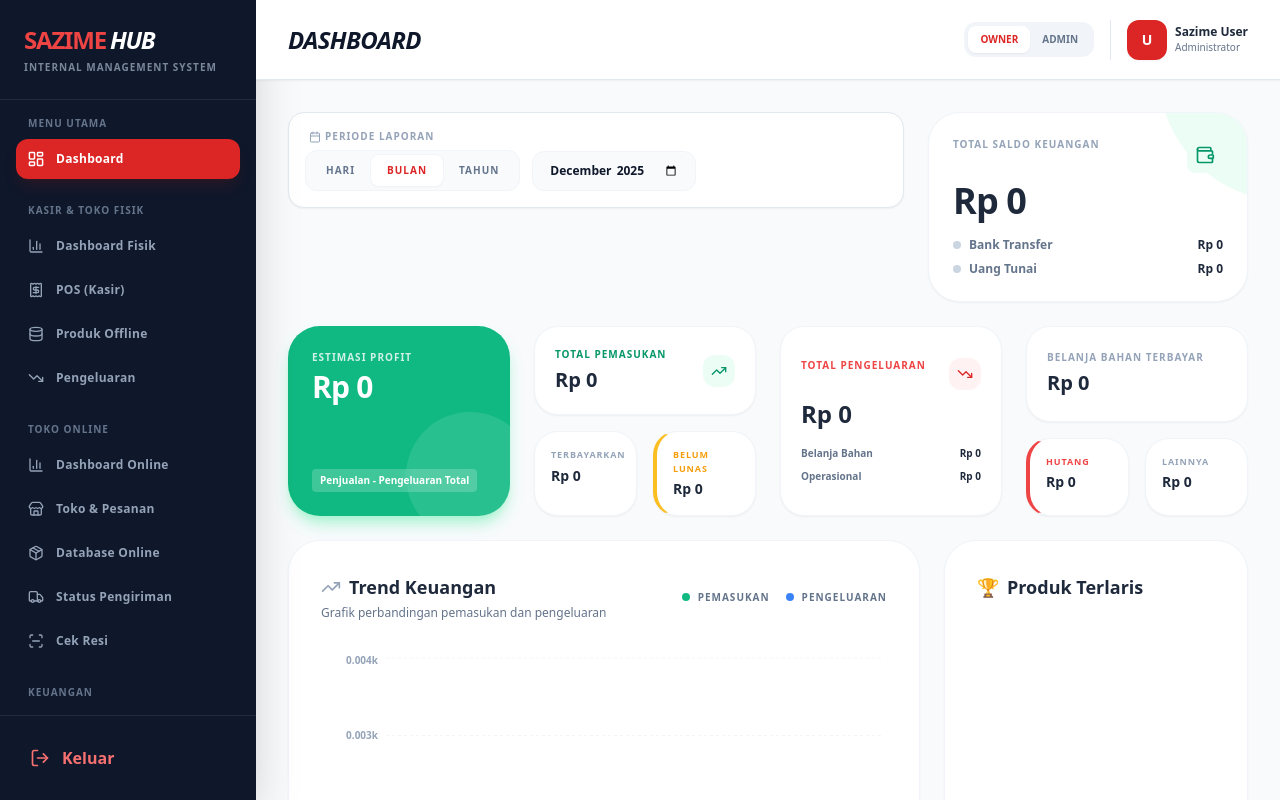
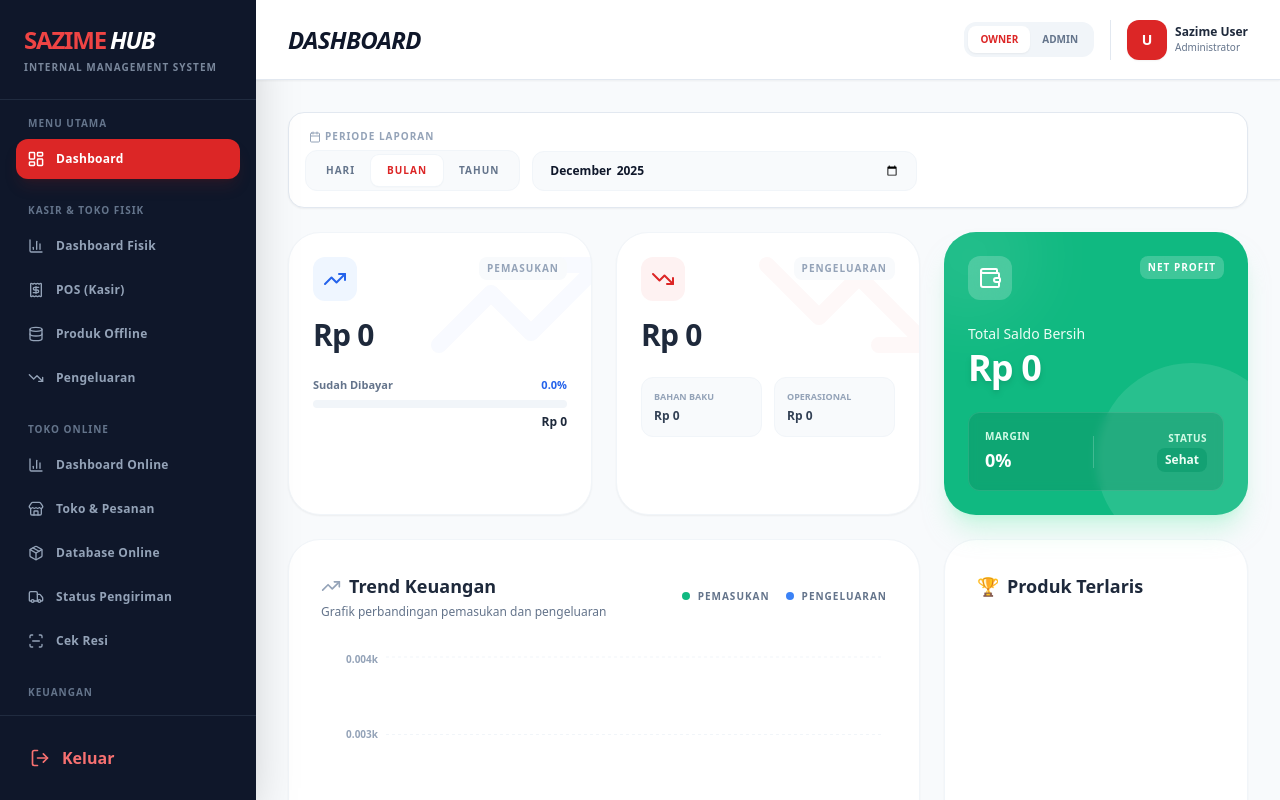
Before and after one commit to khoirulanam20/sazime, a React (Vite) app: page / in a window 1280 px wide. Shown: the top 800 px of the page. Built offline with nearby package versions, Linux system fonts and the light colour scheme.

Commit message:
refactor: Redesign dashboard layout to incorporate donut charts for income and expense breakdowns.

```diff
--- a/src/App.jsx
+++ b/src/App.jsx
@@ -2529,113 +2529,129 @@ const App = () => {
   // --- CONTENT PAGES ---
 
   /* Shared Dashboard Layout Component */
-  const DashboardLayout = ({ title, totalIncome, totalExpense, totalProfit, chartData, topProducts, filterBar }) => (
+  const DashboardLayout = ({ title, totalIncome, totalExpense, totalProfit, incomePaid, incomeUnpaid, chartData, topProducts, filterBar }) => {
+    // Default values if not provided
+    const paid = incomePaid !== undefined ? incomePaid : totalIncome * 0.9;
+    const unpaid = incomeUnpaid !== undefined ? incomeUnpaid : totalIncome * 0.1;
+    // Calculate percentages for visualization
+    const paidPercent = totalIncome > 0 ? (paid / totalIncome) * 100 : 0;
+
+    // Estimates for breakdown (can be replaced with real props later)
+    const expenseMaterial = totalExpense * 0.7;
+    const expenseOps = totalExpense * 0.3;
+
+    return (
       <div className="space-y-6 animate-in fade-in duration-500 font-sans">
-      {/* Top Section: Filter & Total Balance */}
-      <div className="flex flex-col xl:flex-row gap-6">
-        <div className="flex-1">
+        {/* Top Section: Filter Bar */}
+        <div className="w-full">
           {filterBar}
         </div>
-        <div className="xl:w-1/3 bg-white p-6 rounded-[2rem] border border-slate-100 shadow-sm flex flex-col justify-center relative overflow-hidden group">
-          <div className="absolute right-0 top-0 w-32 h-32 bg-emerald-50 rounded-bl-full -mr-10 -mt-10 transition-transform group-hover:scale-110"></div>
+
+        {/* Hero Stats Grid */}
+        <div className="grid grid-cols-1 md:grid-cols-3 gap-6">
+
+          {/* Income Card */}
+          <div className="bg-white p-6 rounded-[2rem] border border-slate-100 shadow-sm relative overflow-hidden group hover:shadow-lg transition-all duration-300">
+            <div className="absolute -right-6 -top-6 opacity-[0.03] group-hover:opacity-[0.08] transition-opacity">
+              <TrendingUp className="w-48 h-48 text-blue-600" />
+            </div>
             <div className="relative z-10">
-            <div className="flex justify-between items-start mb-2">
-              <p className="text-[10px] font-black text-slate-400 uppercase tracking-widest">Total Saldo Keuangan</p>
-              <div className="p-2 bg-emerald-50 rounded-lg text-emerald-600">
-                <Wallet className="w-5 h-5" />
-              </div>
-            </div>
-            <h2 className="text-3xl sm:text-4xl font-black text-slate-800 tracking-tight mb-4">
-              Rp {(totalIncome - totalExpense).toLocaleString()}
-            </h2>
-            <div className="space-y-2">
-              <div className="flex justify-between items-center text-xs font-bold text-slate-500">
-                <span className="flex items-center gap-2"><div className="w-2 h-2 rounded-full bg-slate-300"></div> Bank Transfer</span>
-                <span className="text-slate-800">Rp {(totalIncome * 0.8).toLocaleString(undefined, { maximumFractionDigits: 0 })}</span>
-              </div>
-              <div className="flex justify-between items-center text-xs font-bold text-slate-500">
-                <span className="flex items-center gap-2"><div className="w-2 h-2 rounded-full bg-slate-300"></div> Uang Tunai</span>
-                <span className="text-slate-800">Rp {(totalIncome * 0.2).toLocaleString(undefined, { maximumFractionDigits: 0 })}</span>
-              </div>
-            </div>
-          </div>
-        </div>
-      </div>
-
-      {/* Stats Grid */}
-      <div className="grid grid-cols-1 md:grid-cols-2 xl:grid-cols-4 gap-6">
-        {/* Profit Card (Green) */}
-        <div className="bg-[#10b981] p-6 rounded-[2rem] shadow-lg shadow-emerald-200 text-white relative overflow-hidden group">
-          <div className="absolute -right-6 -bottom-6 w-32 h-32 bg-white/10 rounded-full group-hover:scale-125 transition-transform duration-500"></div>
+              <div className="flex justify-between items-start mb-4">
+                <div className="p-2.5 bg-blue-50 rounded-xl text-blue-600">
+                  <TrendingUp className="w-6 h-6" />
+                </div>
+                <span className="text-[10px] font-black text-slate-400 uppercase tracking-widest bg-slate-50 px-2 py-1 rounded-lg">Pemasukan</span>
+              </div>
+
+              <h3 className="text-3xl font-black text-slate-800 tracking-tight mb-6">
+                Rp {totalIncome.toLocaleString()}
+              </h3>
+
+              <div className="space-y-4">
+                <div>
+                  <div className="flex justify-between text-[11px] font-bold text-slate-500 mb-1.5">
+                    <span>Sudah Dibayar</span>
+                    <span className="text-blue-600">{paidPercent.toFixed(1)}%</span>
+                  </div>
+                  <div className="w-full h-2 bg-slate-100 rounded-full overflow-hidden">
+                    <div
+                      className="h-full bg-blue-500 rounded-full transition-all duration-1000"
+                      style={{ width: `${paidPercent}%` }}
+                    ></div>
+                  </div>
+                  <p className="text-right text-xs font-bold text-slate-800 mt-1.5">Rp {paid.toLocaleString(undefined, { maximumFractionDigits: 0 })}</p>
+                </div>
+
+                {unpaid > 0 && (
+                  <div className="flex justify-between items-center bg-amber-50 p-3 rounded-xl border border-amber-100">
+                    <span className="text-[10px] font-black text-amber-600 uppercase tracking-wider">Belum Lunas</span>
+                    <span className="text-sm font-black text-amber-700">Rp {unpaid.toLocaleString(undefined, { maximumFractionDigits: 0 })}</span>
+                  </div>
+                )}
+              </div>
+            </div>
+          </div>
+
+          {/* Expense Card */}
+          <div className="bg-white p-6 rounded-[2rem] border border-slate-100 shadow-sm relative overflow-hidden group hover:shadow-lg transition-all duration-300">
+            <div className="absolute -right-6 -top-6 opacity-[0.03] group-hover:opacity-[0.08] transition-opacity">
+              <TrendingDown className="w-48 h-48 text-red-600" />
+            </div>
+            <div className="relative z-10">
+              <div className="flex justify-between items-start mb-4">
+                <div className="p-2.5 bg-red-50 rounded-xl text-red-600">
+                  <TrendingDown className="w-6 h-6" />
+                </div>
+                <span className="text-[10px] font-black text-slate-400 uppercase tracking-widest bg-slate-50 px-2 py-1 rounded-lg">Pengeluaran</span>
+              </div>
+
+              <h3 className="text-3xl font-black text-slate-800 tracking-tight mb-6">
+                Rp {totalExpense.toLocaleString()}
+              </h3>
+
+              <div className="grid grid-cols-2 gap-3">
+                <div className="p-3 bg-slate-50 rounded-xl border border-slate-100">
+                  <p className="text-[9px] font-black text-slate-400 uppercase mb-1">Bahan Baku</p>
+                  <p className="text-xs font-black text-slate-700">Rp {expenseMaterial.toLocaleString(undefined, { maximumFractionDigits: 0 })}</p>
+                </div>
+                <div className="p-3 bg-slate-50 rounded-xl border border-slate-100">
+                  <p className="text-[9px] font-black text-slate-400 uppercase mb-1">Operasional</p>
+                  <p className="text-xs font-black text-slate-700">Rp {expenseOps.toLocaleString(undefined, { maximumFractionDigits: 0 })}</p>
+                </div>
+              </div>
+            </div>
+          </div>
+
+          {/* Profit Card */}
+          <div className="bg-[#10b981] p-6 rounded-[2rem] shadow-xl shadow-emerald-200/50 text-white relative overflow-hidden group hover:scale-[1.02] transition-transform duration-300">
+            <div className="absolute -right-10 -bottom-10 w-48 h-48 bg-white/10 rounded-full group-hover:scale-110 transition-transform duration-500"></div>
+            <div className="absolute -left-10 -top-10 w-32 h-32 bg-white/10 rounded-full blur-2xl"></div>
+
             <div className="relative z-10 h-full flex flex-col justify-between">
+              <div className="flex justify-between items-start">
+                <div className="p-2.5 bg-white/20 rounded-xl backdrop-blur-md">
+                  <Wallet className="w-6 h-6 text-white" />
+                </div>
+                <span className="text-[10px] font-black bg-white/20 px-2 py-1 rounded-lg uppercase tracking-widest backdrop-blur-md">Net Profit</span>
+              </div>
+
+              <div className="my-6">
+                <p className="text-sm font-medium text-emerald-50 mb-1">Total Saldo Bersih</p>
+                <h3 className="text-4xl font-black tracking-tight text-white drop-shadow-md">
+                  Rp {totalProfit.toLocaleString()}
+                </h3>
+              </div>
+
+              <div className="mt-auto bg-black/10 rounded-xl p-4 backdrop-blur-sm border border-white/10 flex items-center justify-between">
                 <div>
-              <p className="text-[10px] font-black uppercase tracking-widest opacity-80 mb-1">Estimasi Profit</p>
-              <h3 className="text-2xl sm:text-3xl font-black tracking-tight">Rp {(totalIncome - totalExpense).toLocaleString()}</h3>
-            </div>
-            <div className="mt-4 flex items-center gap-2">
-              <span className="text-[10px] font-bold bg-white/20 px-2 py-1 rounded backdrop-blur-sm"> Penjualan - Pengeluaran Total</span>
-            </div>
-          </div>
-        </div>
-
-        {/* Income Details */}
-        <div className="space-y-4">
-          <div className="bg-white p-5 rounded-[1.5rem] border border-slate-100 shadow-sm flex items-center justify-between group hover:border-emerald-200 transition-colors">
-            <div>
-              <p className="text-[10px] font-black text-emerald-600 uppercase tracking-widest mb-1">Total Pemasukan</p>
-              <h3 className="text-xl font-black text-slate-800">Rp {totalIncome.toLocaleString()}</h3>
-            </div>
-            <div className="p-2 bg-emerald-50 rounded-xl text-emerald-600 group-hover:scale-110 transition-transform">
-              <TrendingUp className="w-4 h-4" />
-            </div>
-          </div>
-          <div className="grid grid-cols-2 gap-4">
-            <div className="bg-white p-4 rounded-[1.5rem] border border-slate-100 shadow-sm">
-              <p className="text-[9px] font-black text-slate-400 uppercase tracking-widest mb-1">Terbayarkan</p>
-              <h3 className="text-sm font-black text-slate-800">Rp {(totalIncome * 0.9).toLocaleString(undefined, { maximumFractionDigits: 0 })}</h3>
-            </div>
-            <div className="bg-white p-4 rounded-[1.5rem] border border-slate-100 shadow-sm border-l-4 border-l-amber-400">
-              <p className="text-[9px] font-black text-amber-500 uppercase tracking-widest mb-1">Belum Lunas</p>
-              <h3 className="text-sm font-black text-slate-800">Rp {(totalIncome * 0.1).toLocaleString(undefined, { maximumFractionDigits: 0 })}</h3>
-            </div>
-          </div>
-        </div>
-
-        {/* Expense Card */}
-        <div className="bg-white p-5 rounded-[1.5rem] border border-slate-100 shadow-sm flex flex-col justify-center group hover:border-red-200 transition-colors">
-          <div className="flex justify-between items-start mb-2">
-            <p className="text-[10px] font-black text-red-500 uppercase tracking-widest">Total Pengeluaran</p>
-            <div className="p-2 bg-red-50 rounded-xl text-red-600 group-hover:scale-110 transition-transform">
-              <TrendingDown className="w-4 h-4" />
-            </div>
-          </div>
-          <h3 className="text-2xl font-black text-slate-800 mb-4">Rp {totalExpense.toLocaleString()}</h3>
-          <div className="space-y-2">
-            <div className="flex justify-between items-center text-[10px] font-bold text-slate-500">
-              <span>Belanja Bahan</span>
-              <span className="text-slate-800">Rp {(totalExpense * 0.7).toLocaleString(undefined, { maximumFractionDigits: 0 })}</span>
-            </div>
-            <div className="flex justify-between items-center text-[10px] font-bold text-slate-500">
-              <span>Operasional</span>
-              <span className="text-slate-800">Rp {(totalExpense * 0.3).toLocaleString(undefined, { maximumFractionDigits: 0 })}</span>
-            </div>
-          </div>
-        </div>
-
-        {/* Operasional Detail */}
-        <div className="grid grid-cols-1 gap-4">
-          <div className="bg-white p-5 rounded-[1.5rem] border border-slate-100 shadow-sm flex flex-col justify-center">
-            <p className="text-[10px] font-black text-slate-400 uppercase tracking-widest mb-1">Belanja Bahan Terbayar</p>
-            <h3 className="text-xl font-black text-slate-800">Rp {(totalExpense * 0.7).toLocaleString(undefined, { maximumFractionDigits: 0 })}</h3>
-          </div>
-          <div className="grid grid-cols-2 gap-4">
-            <div className="bg-white p-4 rounded-[1.5rem] border border-slate-100 shadow-sm border-l-4 border-l-red-500">
-              <p className="text-[9px] font-black text-red-500 uppercase tracking-widest mb-1">Hutang</p>
-              <h3 className="text-sm font-black text-slate-800">Rp 0</h3>
-            </div>
-            <div className="bg-white p-4 rounded-[1.5rem] border border-slate-100 shadow-sm">
-              <p className="text-[9px] font-black text-slate-400 uppercase tracking-widest mb-1">Lainnya</p>
-              <h3 className="text-sm font-black text-slate-800">Rp {(totalExpense * 0.1).toLocaleString(undefined, { maximumFractionDigits: 0 })}</h3>
+                  <p className="text-[10px] font-bold text-emerald-100 uppercase tracking-wider mb-0.5">Margin</p>
+                  <p className="text-lg font-black text-white">{totalIncome > 0 ? ((totalProfit / totalIncome) * 100).toFixed(1) : 0}%</p>
+                </div>
+                <div className="h-8 w-[1px] bg-white/20"></div>
+                <div className="text-right">
+                  <p className="text-[10px] font-bold text-emerald-100 uppercase tracking-wider mb-0.5">Status</p>
+                  <p className="text-xs font-black text-emerald-50 bg-emerald-600/50 px-2 py-1 rounded-lg">Sehat</p>
+                </div>
               </div>
             </div>
           </div>
@@ -2716,6 +2732,7 @@ const App = () => {
         </div>
       </div>
     );
+  };
 
   const getChartLabels = () => {
     if (dateFilterMode === 'day') return Array.from({ length: 24 }, (_, i) => `${String(i).padStart(2, '0')}:00`);
@@ -2811,6 +2828,8 @@ const App = () => {
         totalIncome={totalIncome}
         totalExpense={totalExpense}
         totalProfit={totalIncome - totalExpense}
+        incomePaid={totalIncome} // Assuming offline is immediate cash
+        incomeUnpaid={0}
         chartData={chartData}
         topProducts={topProducts}
         filterBar={
@@ -2828,9 +2847,23 @@ const App = () => {
   };
 
   const DashboardOnline = () => {
-    const totalIncome = useMemo(() => filteredOrders.reduce((sum, o) => sum + (o.totalBayar || 0), 0), [filteredOrders]);
-    // Online Expense assumed to be difference between Total Bayar (Gross) and Setoran (Net)
-    const totalExpense = useMemo(() => filteredOrders.reduce((sum, o) => sum + ((o.totalBayar || 0) - (o.setoran || 0)), 0), [filteredOrders]);
+    const totalOmzet = useMemo(() => filteredOrders.reduce((sum, o) => sum + (o.totalBayar || 0), 0), [filteredOrders]);
+
+    // Calculate global setoran (Net) based on logic consistent with store summary (respects globalProductPrices if set)
+    // We re-use logic similar to perStoreSummary for consistency
+    const { totalSetoran, totalSudahBayar } = useMemo(() => {
+      let setoran = 0;
+      let dibayar = 0;
+      filteredOrders.forEach(o => {
+        const setoranVal = globalProductPrices[o.produk] !== undefined ? globalProductPrices[o.produk] : (o.setoran || 0);
+        setoran += setoranVal;
+        dibayar += (o.sudahDibayar || 0);
+      });
+      return { totalSetoran: setoran, totalSudahBayar: dibayar };
+    }, [filteredOrders, globalProductPrices]);
+
+    const totalFees = totalOmzet - totalSetoran;
+    const unpaidSetoran = totalSetoran - totalSudahBayar;
 
     const chartData = useMemo(() => processChartData(filteredOrders, [], [], dateFilterMode), [filteredOrders, dateFilterMode]);
     const topProducts = useMemo(() => getTopProductsMerged(filteredOrders, []), [filteredOrders]);
@@ -2838,9 +2871,11 @@ const App = () => {
     return (
       <DashboardLayout
         title="Dashboard Online"
-        totalIncome={totalIncome}
-        totalExpense={totalExpense}
-        totalProfit={totalIncome - totalExpense}
+        totalIncome={totalOmzet}
+        totalExpense={totalFees}
+        totalProfit={totalSetoran}
+        incomePaid={totalSudahBayar}
+        incomeUnpaid={unpaidSetoran}
         chartData={chartData}
         topProducts={topProducts}
         filterBar={
@@ -2859,13 +2894,32 @@ const App = () => {
   const Dashboard = () => {
     // Combined Income
     const offlineIncome = useMemo(() => filteredOfflineOrders.reduce((sum, o) => sum + (o.total || 0), 0), [filteredOfflineOrders]);
-    const onlineIncome = useMemo(() => filteredOrders.reduce((sum, o) => sum + (o.totalBayar || 0), 0), [filteredOrders]);
-    const totalIncome = offlineIncome + onlineIncome;
-
-    // Combined Expense (Offline Operational + Online Fees)
+
+    // Online Calculation
+    const totalOmzet = useMemo(() => filteredOrders.reduce((sum, o) => sum + (o.totalBayar || 0), 0), [filteredOrders]);
+    const { totalSetoran, totalSudahBayar } = useMemo(() => {
+      let setoran = 0;
+      let dibayar = 0;
+      filteredOrders.forEach(o => {
+        const setoranVal = globalProductPrices[o.produk] !== undefined ? globalProductPrices[o.produk] : (o.setoran || 0);
+        setoran += setoranVal;
+        dibayar += (o.sudahDibayar || 0);
+      });
+      return { totalSetoran: setoran, totalSudahBayar: dibayar };
+    }, [filteredOrders, globalProductPrices]);
+    const onlineFees = totalOmzet - totalSetoran;
+    const onlineUnpaid = totalSetoran - totalSudahBayar;
+
+    // Combined
+    const totalIncome = offlineIncome + totalOmzet;
     const offlineExpense = useMemo(() => filteredExpenses.reduce((sum, e) => sum + (e.amount || 0), 0), [filteredExpenses]);
-    const onlineExpense = useMemo(() => filteredOrders.reduce((sum, o) => sum + ((o.totalBayar || 0) - (o.setoran || 0)), 0), [filteredOrders]);
-    const totalExpense = offlineExpense + onlineExpense;
+    const totalExpense = offlineExpense + onlineFees;
+
+    // Profit = (Offline Income - Offline Expense) + Online Net (Setoran)
+    const totalProfit = (offlineIncome - offlineExpense) + totalSetoran;
+
+    const combinedPaid = offlineIncome + totalSudahBayar; // Offline is considered paid
+    const combinedUnpaid = onlineUnpaid; // Offline unpaid is 0
 
     const chartData = useMemo(() => processChartData(filteredOrders, filteredOfflineOrders, filteredExpenses, dateFilterMode), [filteredOrders, filteredOfflineOrders, filteredExpenses, dateFilterMode]);
     const topProducts = useMemo(() => getTopProductsMerged(filteredOrders, filteredOfflineOrders), [filteredOrders, filteredOfflineOrders]);
@@ -2875,7 +2929,9 @@ const App = () => {
         title="Dashboard Utama"
         totalIncome={totalIncome}
         totalExpense={totalExpense}
-        totalProfit={totalIncome - totalExpense}
+        totalProfit={totalProfit}
+        incomePaid={combinedPaid}
+        incomeUnpaid={combinedUnpaid}
         chartData={chartData}
         topProducts={topProducts}
         filterBar={
@@ -2891,9 +2947,6 @@ const App = () => {
       />
     );
   };
-
-
-
 
   const TokoList = () => (
     <div className="space-y-6 animate-in slide-in-from-right-4 duration-300">
```
Lines whose indentation alone changed are shown as unchanged.
